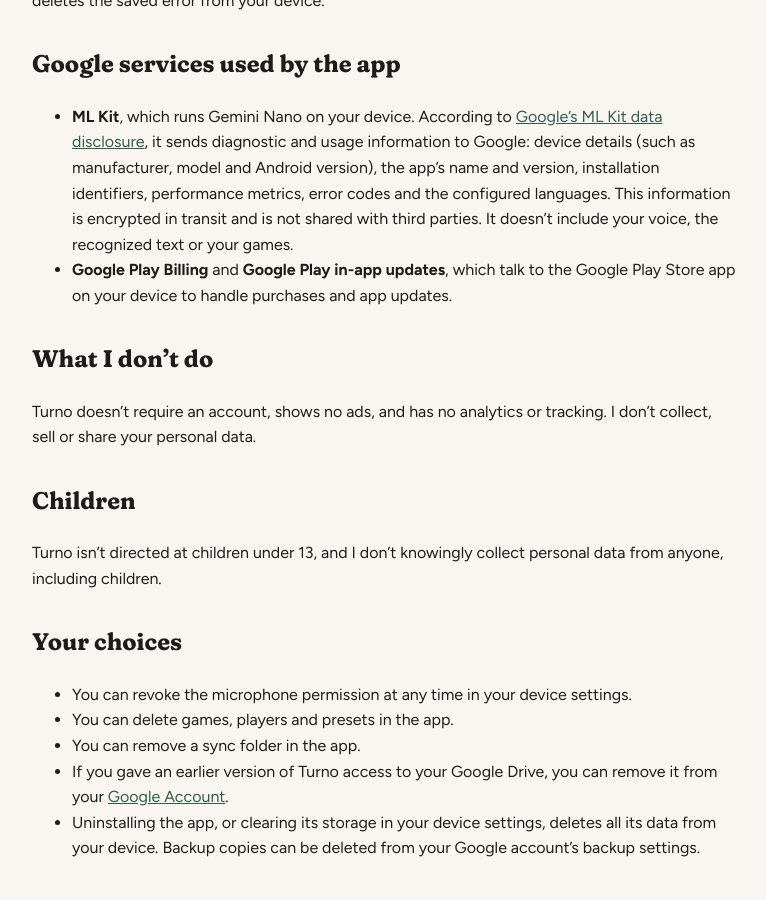
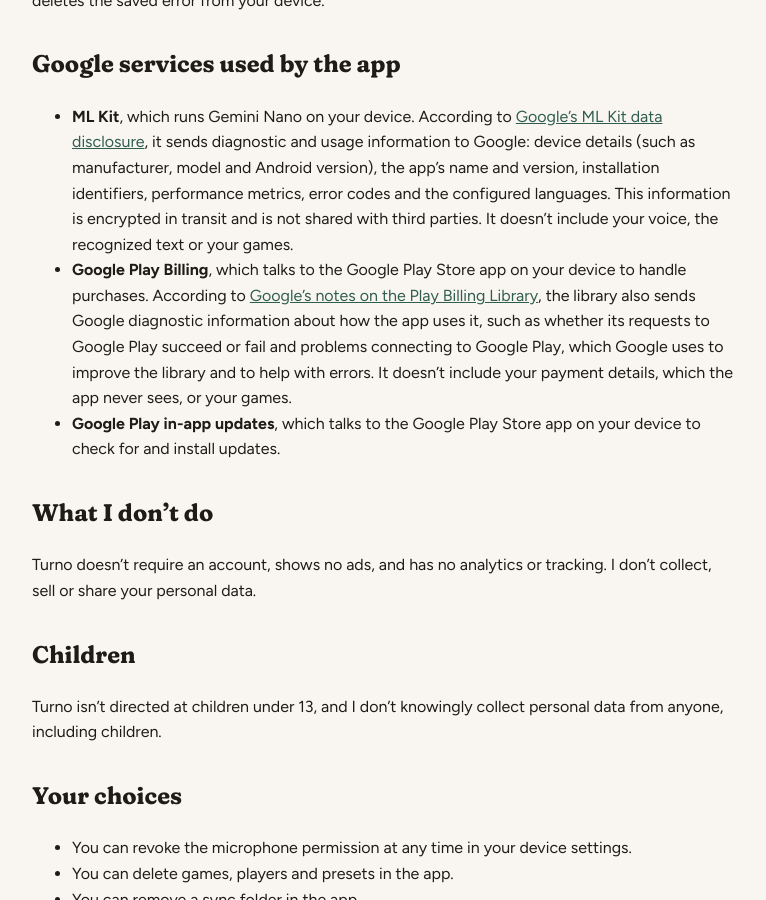
Before and after one commit to hmmrs-dev/hmmrs-dev.github.io, a Jekyll site: the page built from turno/privacy/index.md, in a window 1280 px wide and 900 px high, scrolled down 2163 px. Shown: the whole window, without its empty margins (256-1022 px from the left). Built offline with Jekyll 4.4.1, drawn with Linux system fonts in a browser that asks for light colours; some of the changed text lies outside the part shown.

Commit message:
Say in Turno's privacy policy that the Play Billing Library sends Google diagnostics (#4)
Since version 6 the Play Billing Library logs how the app uses it, whether its requests succeed or fail and
problems connecting to Google Play, and sends that to Google from the app, through Google's data transport
library. The policy only said that it talks to the Play Store app on the device. Google Play in-app updates gets
an entry of its own, as it sends nothing by itself.

Co-authored-by: Claude Opus 5.5 <noreply@anthropic.com>

```diff
--- a/turno/privacy/index.md
+++ b/turno/privacy/index.md
@@ -11,7 +11,7 @@ privacy_label: Privacy policy
 
 # Privacy policy
 
-<p class="updated">Last updated: 15 October 2026</p>
+<p class="updated">Last updated: 29 October 2026</p>
 
 Turno is an Android app to keep score in tabletop games, developed by {{ site.developer }}
 ("I", "me"). This policy explains what data the app handles and how.
@@ -100,8 +100,15 @@ deletes the saved error from your device.
   Android version), the app's name and version, installation identifiers, performance metrics, error
   codes and the configured languages. This information is encrypted in transit and is not shared with
   third parties. It doesn't include your voice, the recognized text or your games.
-- **Google Play Billing** and **Google Play in-app updates**, which talk to the Google Play Store app
-  on your device to handle purchases and app updates.
+- **Google Play Billing**, which talks to the Google Play Store app on your device to handle
+  purchases. According to
+  [Google's notes on the Play Billing Library](https://developer.android.com/google/play/billing/release-notes),
+  the library also sends Google diagnostic information about how the app uses it, such as whether its
+  requests to Google Play succeed or fail and problems connecting to Google Play, which Google uses to
+  improve the library and to help with errors. It doesn't include your payment details, which the app
+  never sees, or your games.
+- **Google Play in-app updates**, which talks to the Google Play Store app on your device to check for
+  and install updates.
 
 ## What I don't do
 
```
Also changed, not shown: turno/it/privacy/index.md (+10 -3 lines).
